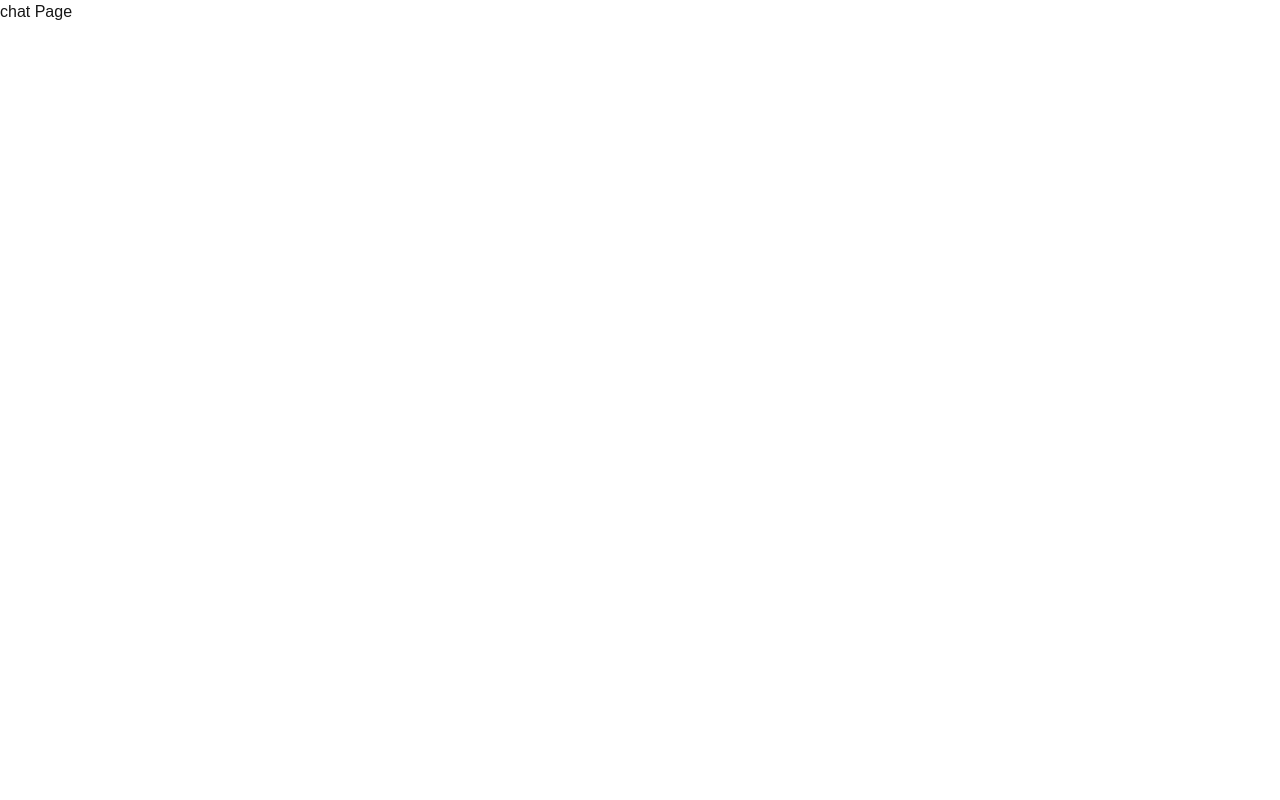
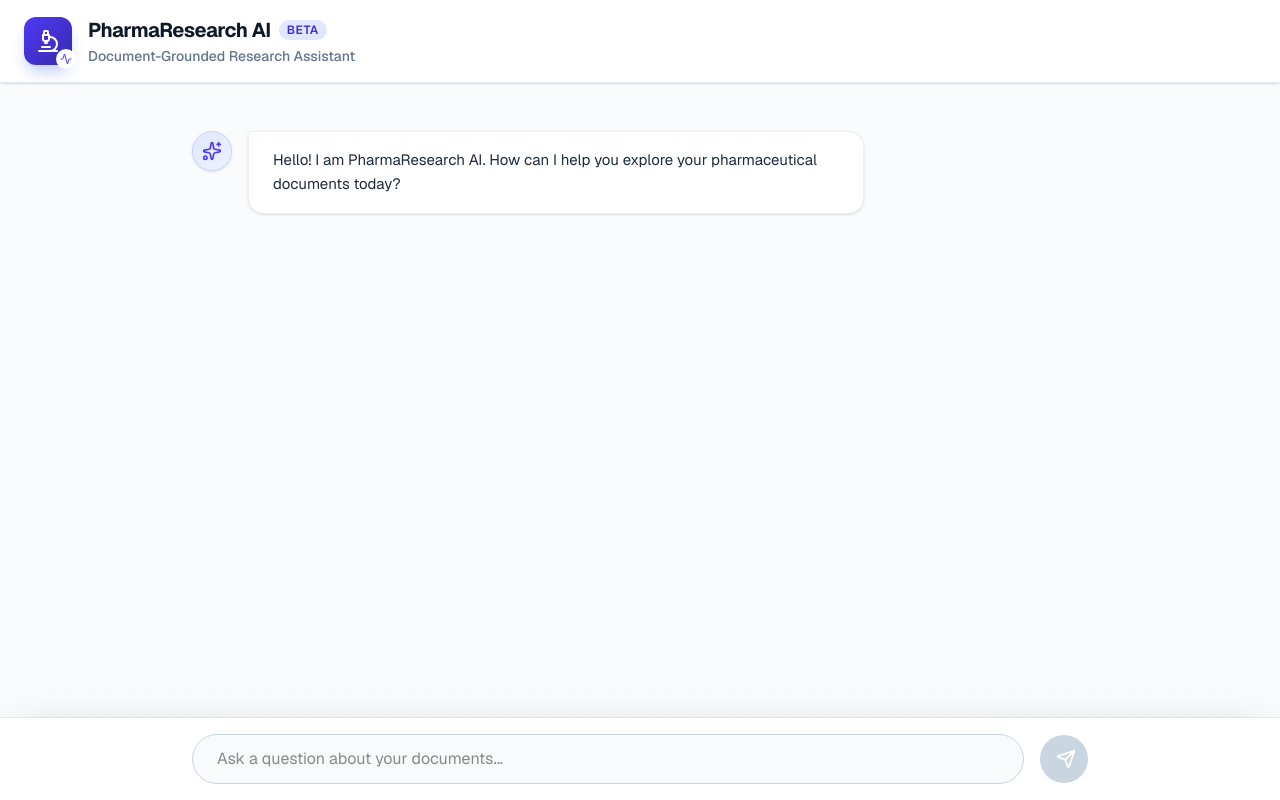
Before and after one commit to kalviumcommunity/S84-0901-CAT-FullStack-Nextjs-PostgreSQL-Prisma-PharmaAI, a Next.js app in the folder pharma-research-ai/: page /chat in a window 1280 px wide. Built offline with nearby package versions, Linux system fonts and the light colour scheme.

Commit message:
feat: add conversation page and chat components

```diff
--- a/pharma-research-ai/app/chat/page.tsx
+++ b/pharma-research-ai/app/chat/page.tsx
@@ -1 +1,9 @@
-export default function Page(){return <div>chat Page</div>;}
+import { ChatInterface } from '@/components/chat/ChatInterface';
+
+export default function ChatPage() {
+  return (
+    <div className="h-screen w-full">
+      <ChatInterface />
+    </div>
+  );
+}
--- /dev/null
+++ b/pharma-research-ai/components/chat/ChatInput.tsx
@@ -0,0 +1,41 @@
+import { Send, Loader2 } from 'lucide-react';
+import { useState, FormEvent } from 'react';
+
+interface ChatInputProps {
+  onSend: (message: string) => void;
+  isLoading: boolean;
+}
+
+export function ChatInput({ onSend, isLoading }: ChatInputProps) {
+  const [input, setInput] = useState('');
+
+  const handleSubmit = (e: FormEvent) => {
+    e.preventDefault();
+    if (input.trim() && !isLoading) {
+      onSend(input.trim());
+      setInput('');
+    }
+  };
+
+  return (
+    <form onSubmit={handleSubmit} className="border-t border-slate-200 bg-white p-4">
+      <div className="mx-auto flex max-w-4xl items-center gap-4">
+        <input
+          type="text"
+          value={input}
+          onChange={(e) => setInput(e.target.value)}
+          placeholder="Ask a question about your documents..."
+          className="flex-1 rounded-full border border-slate-300 bg-slate-50 px-6 py-3 focus:border-indigo-500 focus:outline-none focus:ring-2 focus:ring-indigo-200 transition-all"
+          disabled={isLoading}
+        />
+        <button
+          type="submit"
+          disabled={!input.trim() || isLoading}
+          className="flex h-12 w-12 items-center justify-center rounded-full bg-indigo-600 text-white transition-all hover:bg-indigo-700 hover:scale-105 active:scale-95 focus:outline-none focus:ring-2 focus:ring-indigo-500 focus:ring-offset-2 disabled:bg-slate-300 disabled:hover:scale-100"
+        >
+          {isLoading ? <Loader2 className="h-5 w-5 animate-spin" /> : <Send className="h-5 w-5 ml-1" />}
+        </button>
+      </div>
+    </form>
+  );
+}
--- /dev/null
+++ b/pharma-research-ai/components/chat/ChatInterface.tsx
@@ -0,0 +1,76 @@
+'use client';
+
+import { useState } from 'react';
+import { MessageList } from './MessageList';
+import { ChatInput } from './ChatInput';
+import { Message } from './MessageBubble';
+import { Microscope, Activity } from 'lucide-react';
+
+export function ChatInterface() {
+  const [messages, setMessages] = useState<Message[]>([
+    {
+      id: '1',
+      role: 'AI',
+      content: 'Hello! I am PharmaResearch AI. How can I help you explore your pharmaceutical documents today?',
+    }
+  ]);
+  const [isLoading, setIsLoading] = useState(false);
+
+  const handleSendMessage = (content: string) => {
+    const newUserMessage: Message = {
+      id: Date.now().toString(),
+      role: 'USER',
+      content,
+    };
+
+    setMessages((prev) => [...prev, newUserMessage]);
+    setIsLoading(true);
+
+    // Simulate AI response
+    setTimeout(() => {
+      const newAIMessage: Message = {
+        id: (Date.now() + 1).toString(),
+        role: 'AI',
+        content: 'Based on the clinical trial reports, the primary endpoint was progression-free survival (PFS). The study demonstrated a statistically significant improvement compared to the control group.\n\nThe safety profile was consistent with previous observations, with the most common adverse events being mild to moderate fatigue and nausea.',
+        sources: [
+          { documentName: 'Clinical-Trial-A-Phase3.pdf', pageNumber: 18 },
+          { documentName: 'Safety-Bulletin-2023.pdf', pageNumber: 4 }
+        ]
+      };
+      setMessages((prev) => [...prev, newAIMessage]);
+      setIsLoading(false);
+    }, 2000);
+  };
+
+  return (
+    <div className="flex h-screen flex-col bg-white overflow-hidden font-sans">
+      <header className="flex items-center justify-between border-b border-slate-200 bg-white/80 backdrop-blur-md px-6 py-4 shadow-sm z-20">
+        <div className="flex items-center gap-4">
+          <div className="relative flex h-12 w-12 items-center justify-center rounded-xl bg-gradient-to-br from-indigo-600 to-indigo-800 text-white shadow-lg shadow-indigo-200">
+            <Microscope className="h-6 w-6" />
+            <div className="absolute -bottom-1 -right-1 flex h-5 w-5 items-center justify-center rounded-full bg-white">
+              <Activity className="h-3 w-3 text-indigo-600" />
+            </div>
+          </div>
+          <div>
+            <h1 className="text-xl font-bold text-slate-900 tracking-tight flex items-center gap-2">
+              PharmaResearch AI
+              <span className="px-2 py-0.5 rounded-full bg-indigo-100 text-indigo-700 text-xs font-semibold uppercase tracking-wider">Beta</span>
+            </h1>
+            <p className="text-sm text-slate-500 font-medium mt-0.5">Document-Grounded Research Assistant</p>
+          </div>
+        </div>
+      </header>
+
+      <main className="flex flex-1 flex-col overflow-hidden relative bg-slate-50/30">
+        <div className="absolute inset-0 pointer-events-none bg-[radial-gradient(#e2e8f0_1px,transparent_1px)] [background-size:20px_20px] opacity-40 z-0"></div>
+        <div className="flex-1 flex flex-col z-10 overflow-hidden relative">
+           <MessageList messages={messages} />
+           <div className="relative shadow-[0_-10px_40px_-15px_rgba(0,0,0,0.1)]">
+             <ChatInput onSend={handleSendMessage} isLoading={isLoading} />
+           </div>
+        </div>
+      </main>
+    </div>
+  );
+}
--- /dev/null
+++ b/pharma-research-ai/components/chat/CitationBlock.tsx
@@ -0,0 +1,20 @@
+import { FileText, ChevronRight } from 'lucide-react';
+
+interface CitationBlockProps {
+  documentName: string;
+  pageNumber: number;
+}
+
+export function CitationBlock({ documentName, pageNumber }: CitationBlockProps) {
+  return (
+    <div className="mt-3 inline-flex items-center gap-2 rounded-lg border border-indigo-100 bg-indigo-50/50 px-3 py-2 text-sm text-indigo-900 shadow-sm transition-all hover:bg-indigo-100 hover:shadow-md hover:-translate-y-0.5 cursor-pointer">
+      <div className="flex h-6 w-6 items-center justify-center rounded bg-indigo-100 text-indigo-600">
+        <FileText className="h-4 w-4" />
+      </div>
+      <span className="font-medium truncate max-w-[200px] sm:max-w-xs">{documentName}</span>
+      <span className="text-indigo-300">•</span>
+      <span className="font-medium text-indigo-600">Page {pageNumber}</span>
+      <ChevronRight className="ml-1 h-4 w-4 opacity-50 text-indigo-600" />
+    </div>
+  );
+}
--- /dev/null
+++ b/pharma-research-ai/components/chat/MessageBubble.tsx
@@ -0,0 +1,57 @@
+import { User, Sparkles } from 'lucide-react';
+import { CitationBlock } from './CitationBlock';
+
+export interface Source {
+  documentName: string;
+  pageNumber: number;
+  content?: string;
+}
+
+export interface Message {
+  id: string;
+  role: 'USER' | 'AI';
+  content: string;
+  sources?: Source[];
+}
+
+export function MessageBubble({ message }: { message: Message }) {
+  const isAI = message.role === 'AI';
+
+  return (
+    <div className={`flex w-full ${isAI ? 'justify-start' : 'justify-end'} mb-6 group animate-in fade-in slide-in-from-bottom-2 duration-300`}>
+      <div className={`flex max-w-[85%] sm:max-w-[75%] gap-4 ${isAI ? 'flex-row' : 'flex-row-reverse'}`}>
+        <div
+          className={`flex h-10 w-10 flex-shrink-0 items-center justify-center rounded-full shadow-sm transition-transform group-hover:scale-110 ${
+            isAI ? 'bg-gradient-to-br from-indigo-100 to-indigo-50 text-indigo-600 border border-indigo-200' : 'bg-gradient-to-br from-slate-800 to-slate-700 text-white'
+          }`}
+        >
+          {isAI ? <Sparkles className="h-5 w-5" /> : <User className="h-5 w-5" />}
+        </div>
+        <div
+          className={`flex flex-col ${isAI ? 'items-start' : 'items-end'}`}
+        >
+          <div
+            className={`px-6 py-4 text-[15px] leading-relaxed shadow-sm transition-all duration-200 ${
+              isAI
+                ? 'rounded-2xl rounded-tl-sm border border-slate-200/60 bg-white text-slate-800 hover:shadow-md'
+                : 'rounded-2xl rounded-tr-sm bg-slate-800 text-white hover:bg-slate-700'
+            }`}
+          >
+            <p className="whitespace-pre-wrap">{message.content}</p>
+          </div>
+          {isAI && message.sources && message.sources.length > 0 && (
+            <div className="mt-2 flex flex-wrap gap-2">
+              {message.sources.map((source, idx) => (
+                <CitationBlock
+                  key={idx}
+                  documentName={source.documentName}
+                  pageNumber={source.pageNumber}
+                />
+              ))}
+            </div>
+          )}
+        </div>
+      </div>
+    </div>
+  );
+}
--- /dev/null
+++ b/pharma-research-ai/components/chat/MessageList.tsx
@@ -0,0 +1,40 @@
+import { MessageBubble, Message } from './MessageBubble';
+import { useEffect, useRef } from 'react';
+import { Database } from 'lucide-react';
+
+interface MessageListProps {
+  messages: Message[];
+}
+
+export function MessageList({ messages }: MessageListProps) {
+  const endOfMessagesRef = useRef<HTMLDivElement>(null);
+
+  useEffect(() => {
+    endOfMessagesRef.current?.scrollIntoView({ behavior: 'smooth' });
+  }, [messages]);
+
+  return (
+    <div className="flex-1 overflow-y-auto bg-slate-50/50 p-4 sm:p-6 md:p-8">
+      <div className="mx-auto max-w-4xl h-full flex flex-col">
+        {messages.length === 0 ? (
+          <div className="flex h-full flex-col items-center justify-center text-center text-slate-500 my-auto pb-20 animate-in fade-in zoom-in duration-500">
+            <div className="mb-6 rounded-3xl bg-white p-6 shadow-sm border border-slate-100">
+              <div className="rounded-2xl bg-indigo-50 p-4 mb-4 inline-flex">
+                <Database className="h-10 w-10 text-indigo-500" />
+              </div>
+              <h3 className="text-xl font-semibold text-slate-900 mb-2">Welcome to PharmaResearch AI</h3>
+              <p className="mt-1 max-w-md text-slate-500 leading-relaxed">
+                Upload pharmaceutical documents and ask questions. I'll analyze the content and provide detailed answers with exact citations to the source material.
+              </p>
+            </div>
+          </div>
+        ) : (
+          <div className="flex flex-col pt-4">
+            {messages.map((message) => <MessageBubble key={message.id} message={message} />)}
+          </div>
+        )}
+        <div ref={endOfMessagesRef} className="h-4" />
+      </div>
+    </div>
+  );
+}
--- a/pharma-research-ai/package.json
+++ b/pharma-research-ai/package.json
@@ -9,6 +9,7 @@
     "lint": "eslint"
   },
   "dependencies": {
+    "lucide-react": "^1.46.0",
     "next": "16.3.4",
     "react": "19.2.8",
     "react-dom": "19.2.8"
```
Also changed, not shown: 1 other file (tests, documents, lock files or other folders).
